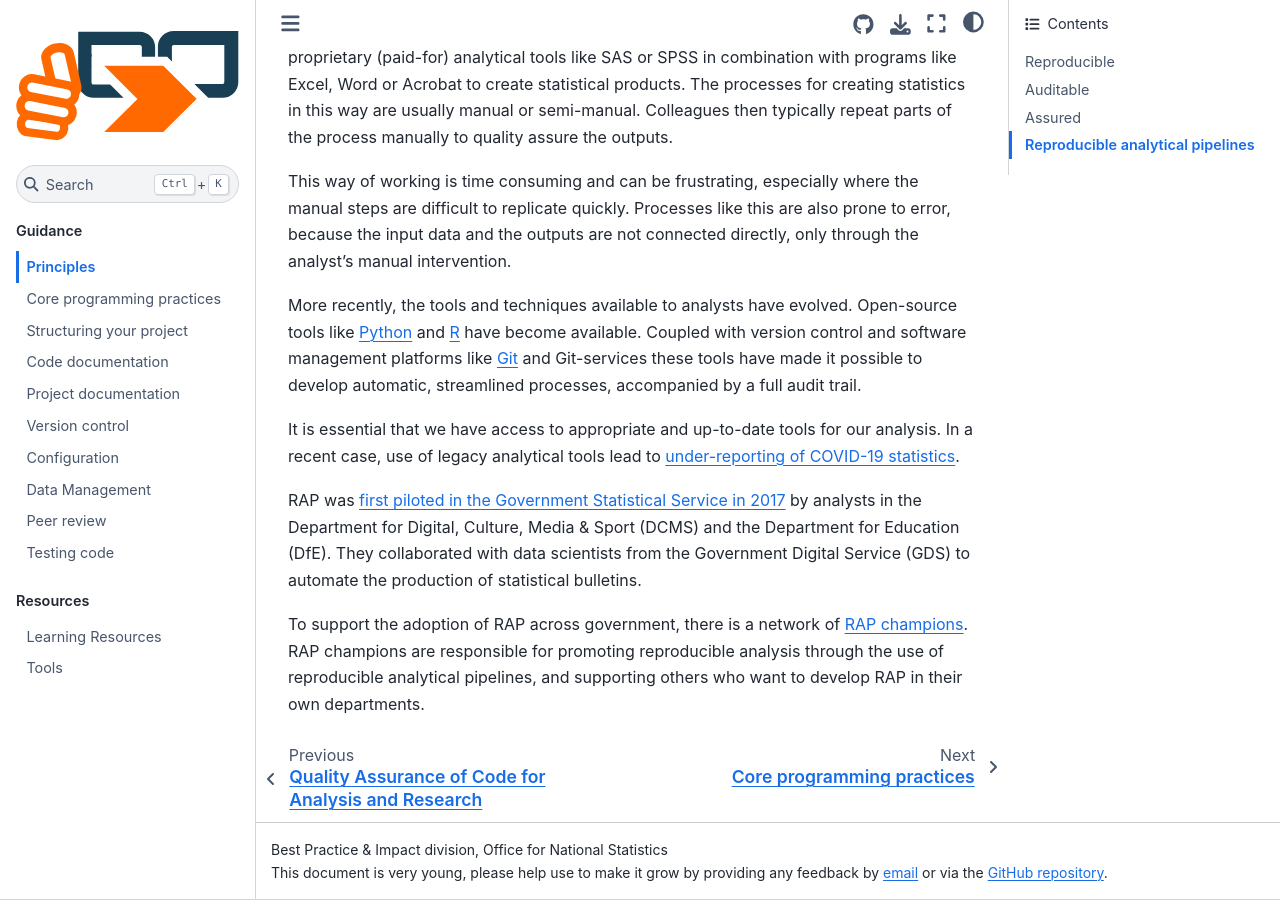
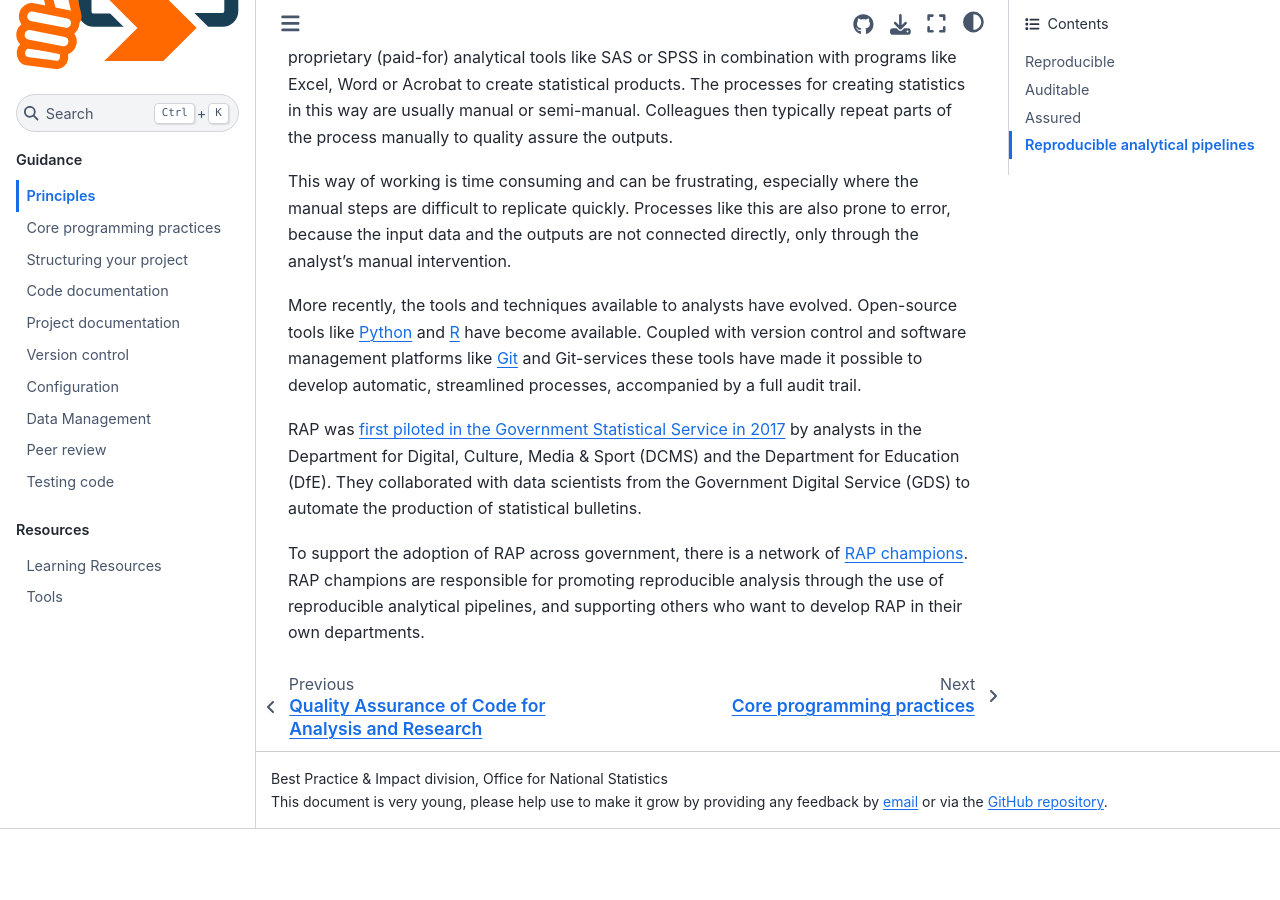
Before and after one commit to best-practice-and-impact/qa-of-code-guidance, a Jupyter Book: the page built from book/principles.md, in a window 1280 px wide and 900 px high, scrolled down 3100 px. Built offline with Jupyter Book 1.0.4 settings and Sphinx 7.4.7 and the Sphinx Book theme 1.1.4, drawn with Linux system fonts in a browser that asks for light colours; after the commit the page ends 3929 px from its top, so only the background shows below that.

Commit message:
Drop DRAFT label in title

```diff
--- a/book/_config.yml
+++ b/book/_config.yml
@@ -1,5 +1,5 @@
 # Book settings
-title: "DRAFT: Quality Assurance of Code for Analysis and Research"
+title: "Quality Assurance of Code for Analysis and Research"
 author: ""
 email: gsshelp@statistics.gov.uk
 logo: "./_static/duck_book_logo.svg"
--- a/book/principles.md
+++ b/book/principles.md
@@ -118,9 +118,6 @@ More recently, the tools and techniques available to analysts have evolved.
 Open-source tools like [Python](https://www.python.org/) and [R](https://www.r-project.org/) have become available.
 Coupled with version control and software management platforms like [Git](https://git-scm.com/) and Git-services these tools have made it possible to develop automatic, streamlined processes, accompanied by a full audit trail.
 
-It is essential that we have access to appropriate and up-to-date tools for our analysis.
-In a recent case, use of legacy analytical tools lead to [under-reporting of COVID-19 statistics](https://www.bbc.co.uk/news/technology-54423988).
-
 RAP was [first piloted in the Government Statistical Service in 2017](https://dataingovernment.blog.gov.uk/2017/03/27/reproducible-analytical-pipeline/) by analysts in the Department for Digital, Culture, Media & Sport (DCMS) and the Department for Education (DfE).
 They collaborated with data scientists from the Government Digital Service (GDS) to automate the production of statistical bulletins.
 
```
